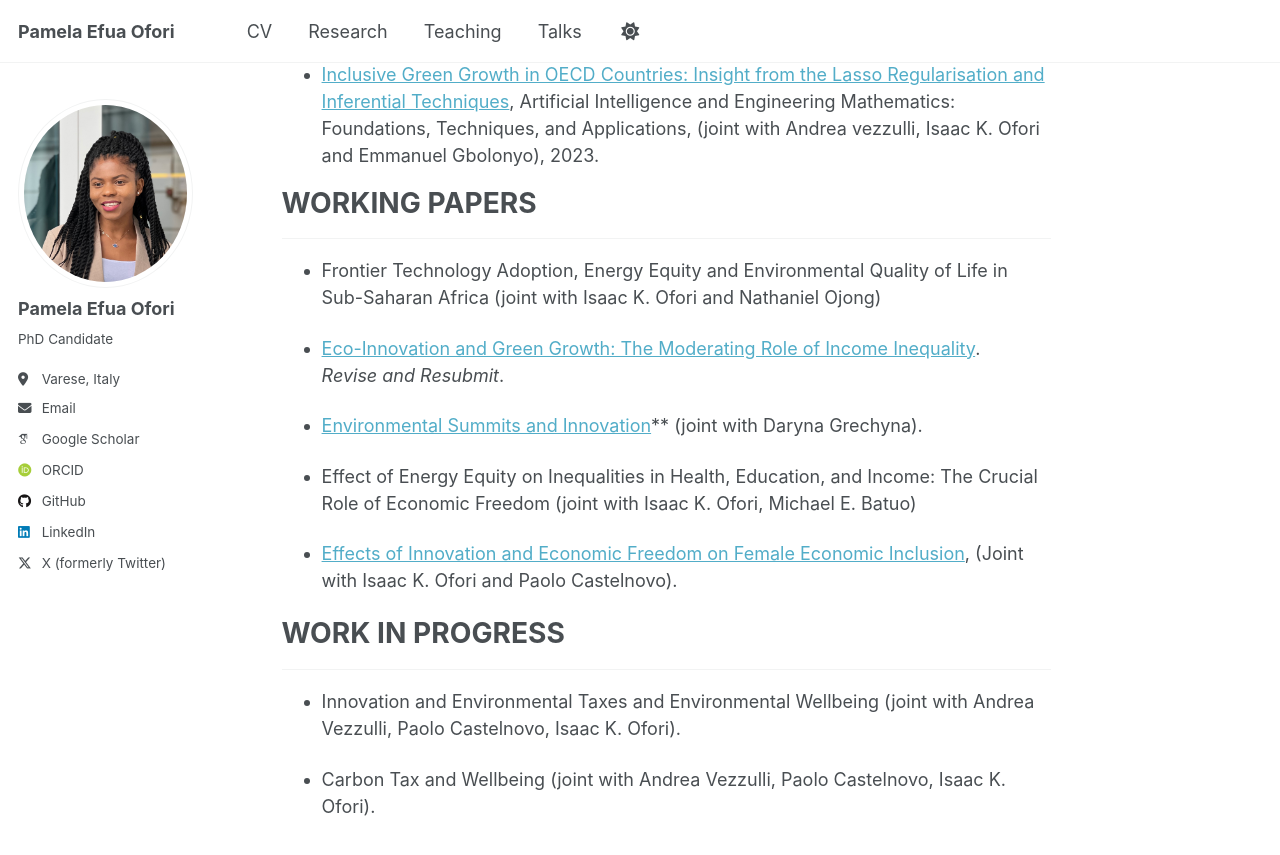
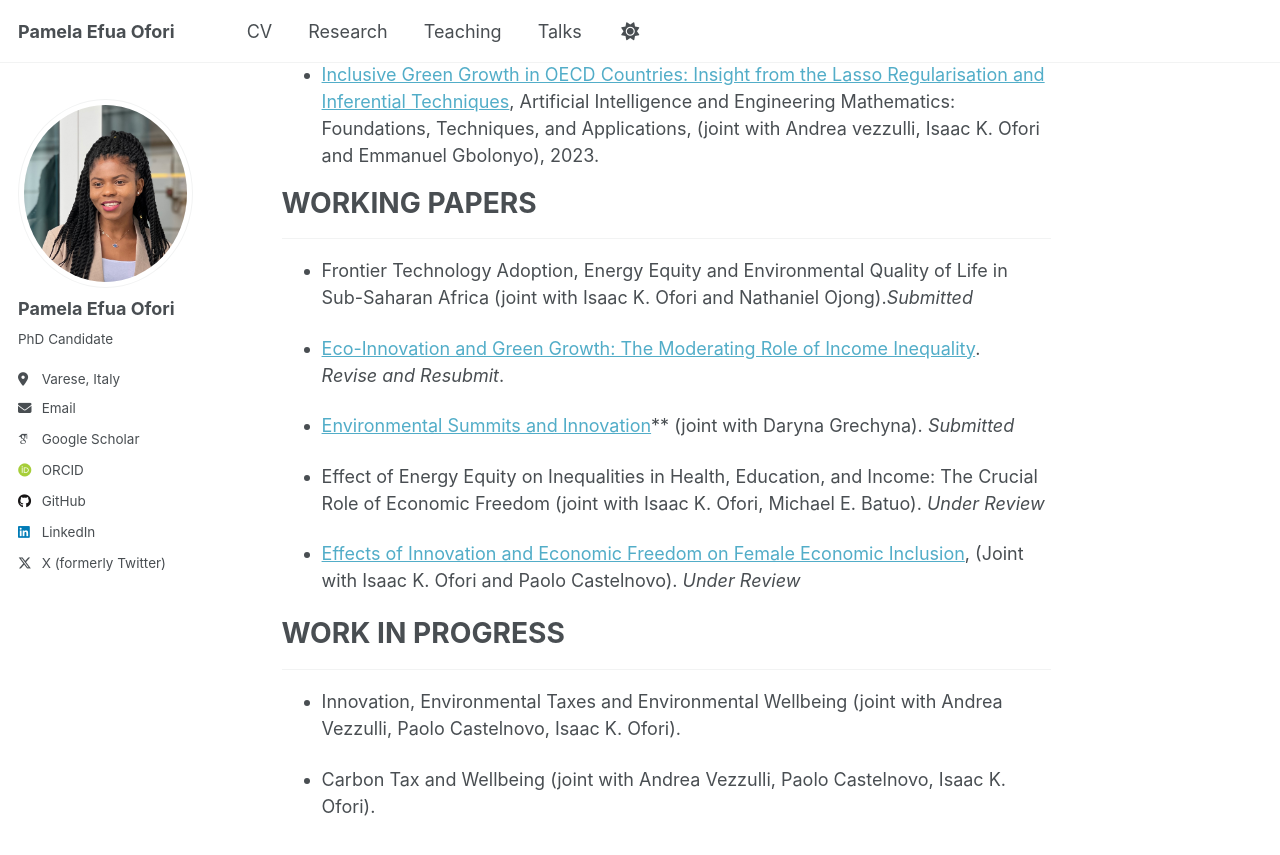
Before and after one commit to PEOFORI/peofori.github.io, a Jekyll site: the page built from _pages/research.md, in a window 1280 px wide and 900 px high, scrolled down 880 px. Shown: the top 855 px of the window. Built offline with Jekyll 4.4.1, drawn with Linux system fonts in a browser that asks for light colours; some web fonts are replaced; a script that is not in the unit is left out.

Commit message:
Update research.md

```diff
--- a/_pages/research.md
+++ b/_pages/research.md
@@ -34,21 +34,21 @@ height="0" width="0" style="display:none;visibility:hidden"></iframe></noscript>
 
 # WORKING PAPERS
 - - -
-- Frontier Technology Adoption, Energy Equity and Environmental Quality of Life in Sub-Saharan Africa (joint with Isaac K. Ofori and Nathaniel Ojong)
+- Frontier Technology Adoption, Energy Equity and Environmental Quality of Life in Sub-Saharan Africa (joint with Isaac K. Ofori and Nathaniel Ojong).*Submitted* <br/>
 
 - [Eco-Innovation and Green Growth: The Moderating Role of Income Inequality](https://papers.ssrn.com/sol3/papers.cfm?abstract_id=5457114). <br/>
 *Revise and Resubmit*. <br/>
 
-- [Environmental Summits and Innovation](https://www.ifo.de/DocDL/cesifo1_wp12120.pdf)** (joint with Daryna Grechyna). <br/>
+- [Environmental Summits and Innovation](https://www.ifo.de/DocDL/cesifo1_wp12120.pdf)** (joint with Daryna Grechyna). *Submitted* <br/>
 
-- Effect of Energy Equity on Inequalities in Health, Education, and Income: The Crucial Role of Economic Freedom (joint with Isaac K. Ofori, Michael E. Batuo)
+- Effect of Energy Equity on Inequalities in Health, Education, and Income: The Crucial Role of Economic Freedom (joint with Isaac K. Ofori, Michael E. Batuo). *Under Review* <br/>
 
-- [Effects of Innovation and Economic Freedom on Female Economic Inclusion](https://www.econstor.eu/bitstream/10419/298786/1/Ofori-Female-Economic-Inclusion.pdf), (Joint with Isaac K. Ofori and Paolo Castelnovo). <br/>
+- [Effects of Innovation and Economic Freedom on Female Economic Inclusion](https://www.econstor.eu/bitstream/10419/298786/1/Ofori-Female-Economic-Inclusion.pdf), (Joint with Isaac K. Ofori and Paolo Castelnovo). *Under Review* <br/>
 
 
 # WORK IN PROGRESS
 - - -
 
-- Innovation and Environmental Taxes and Environmental Wellbeing (joint with Andrea Vezzulli, Paolo Castelnovo, Isaac K. Ofori).
+- Innovation, Environmental Taxes and Environmental Wellbeing (joint with Andrea Vezzulli, Paolo Castelnovo, Isaac K. Ofori).
 
 - Carbon Tax and Wellbeing (joint with Andrea Vezzulli, Paolo Castelnovo, Isaac K. Ofori). <br/>
```
